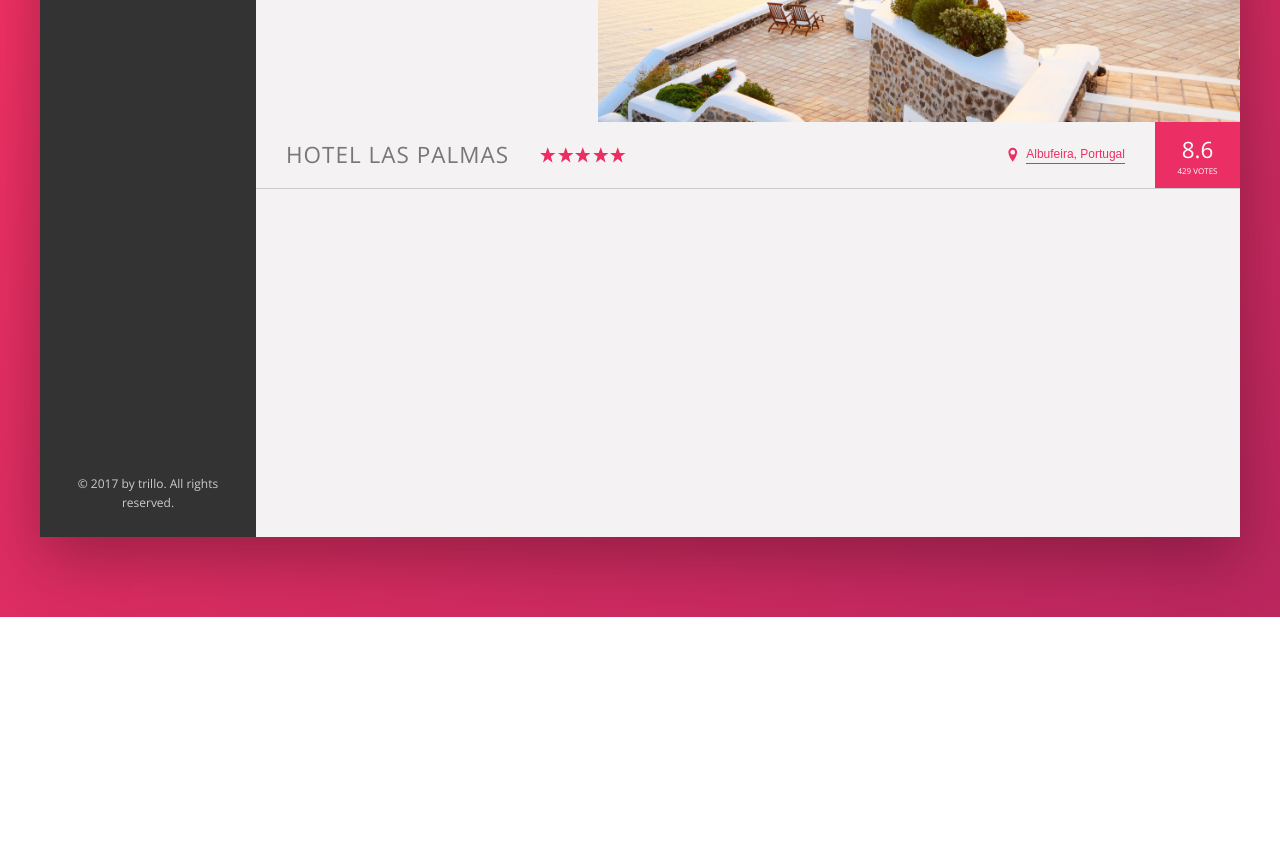
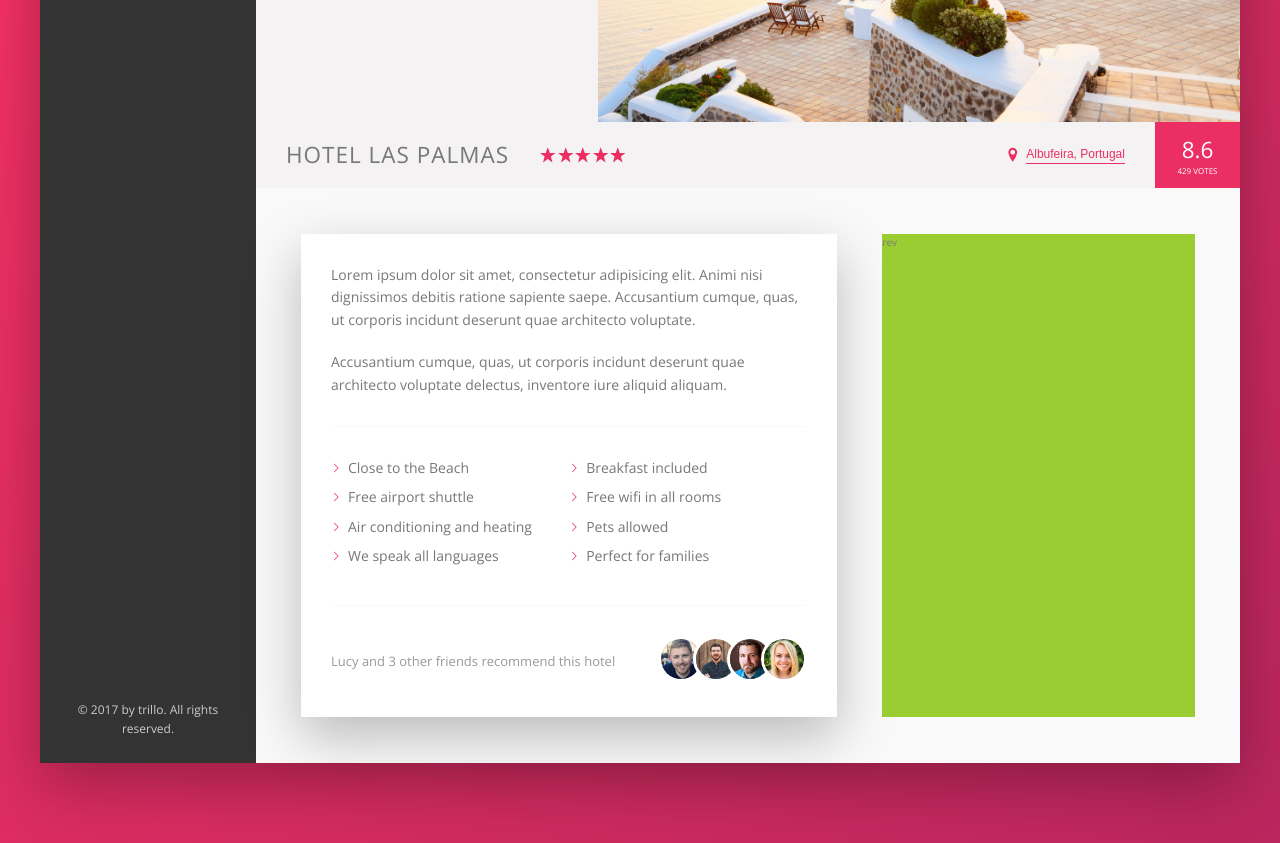
Before and after one commit to mmkrty/Jonas-advance-css-Trillo, a website: page index.html in a window 1280 px wide. Shown: the part 413-1256 px from the top of the page. Before the commit the page ends 1030 px from the top, so only its background shows below. Drawn offline with nearby package versions, Linux system fonts and the light colour scheme.

Commit message:
complete detail section

```diff
--- a/index.html
+++ b/index.html
@@ -142,6 +142,47 @@
                         <div class="overview__rating-count">429 votes</div>
                     </div>
                 </div>
+
+
+                <div class="detail">
+                    <div class="description">
+                        <p class="paragraph">
+                            Lorem ipsum dolor sit amet, consectetur adipisicing elit. Animi nisi dignissimos debitis
+                            ratione sapiente saepe. Accusantium cumque, quas, ut corporis incidunt deserunt quae
+                            architecto voluptate.
+                        </p>
+                        <p class="paragraph">
+                            Accusantium cumque, quas, ut corporis incidunt deserunt quae architecto voluptate delectus,
+                            inventore iure aliquid aliquam.
+                        </p>
+                        <ul class="list">
+                            <li class="list__item">Close to the Beach</li>
+                            <li class="list__item">Breakfast included</li>
+                            <li class="list__item">Free airport shuttle</li>
+                            <li class="list__item">Free wifi in all rooms</li>
+                            <li class="list__item">Air conditioning and heating</li>
+                            <li class="list__item">Pets allowed</li>
+                            <li class="list__item">We speak all languages</li>
+                            <li class="list__item">Perfect for families</li>
+                        </ul>
+                        <div class="recommend">
+                            <p class="recommend__count">
+                                Lucy and 3 other friends recommend this hotel
+                            </p>
+                            <div class="recommend__friends">
+                                <img src="img/user-3.jpg" alt="Friend 1" class="recommend__photo">
+                                <img src="img/user-4.jpg" alt="Friend 2" class="recommend__photo">
+                                <img src="img/user-5.jpg" alt="Friend 3" class="recommend__photo">
+                                <img src="img/user-6.jpg" alt="Friend 4" class="recommend__photo">
+                            </div>
+                        </div>
+
+                    </div>
+
+                    <div class="user-reviews">
+                        rev
+                    </div>
+                </div>
             </main>
         </div>
     </div>
--- a/sass/_base.scss
+++ b/sass/_base.scss
@@ -30,6 +30,9 @@ Grey dark 3: #999
   --color-grey-dark-3: #999;
 
   --shadow-dark: 0 2rem 6rem rgba(0, 0, 0, 0.3);
+  --shadow-light: 0 2rem 5rem rgba(0, 0, 0, 0.25);
+
+  --line: 1px solid var(--color-grey-light-1);
 }
 
 * {
--- a/sass/_components.scss
+++ b/sass/_components.scss
@@ -206,7 +206,7 @@
 .overview {
   display: flex;
   align-items: center;
-  border-bottom: 1px solid var(--color-grey-light-4);
+  border-bottom: var(--line);
 
   &__heading {
     font-size: 2.25rem;
@@ -302,3 +302,77 @@
     box-shadow: none;
   }
 }
+
+///////////////////////////////////
+//paragraph
+.paragraph:not(:last-of-type) {
+  margin-bottom: 2rem;
+}
+
+///////////////////////////////////
+//list
+
+.list {
+  list-style-type: none;
+  margin: 3rem 0;
+  padding: 3rem 0;
+  border-top: var(--line);
+  border-bottom: var(--line);
+
+  display: flex;
+  flex-wrap: wrap;
+
+  &__item {
+    flex: 0 0 50%;
+    margin-bottom: 0.7rem;
+  }
+
+  &__item::before {
+    content: "";
+    display: inline-block;
+    height: 1rem;
+    width: 1rem;
+    margin-right: 0.7rem;
+
+    //older browsers
+    // background-image: url(../img/chevron-thin-right.svg);
+    // background-size: cover;
+
+    //newer browsers
+    background-color: var(--color-primary);
+    -webkit-mask-image: url(../img/chevron-thin-right.svg);
+    -webkit-mask-size: cover;
+    mask-image: url(../img/chevron-thin-right.svg);
+    mask-size: cover;
+  }
+}
+
+///////////////////////////////////
+//recommend
+.recommend {
+  font-size: 1.3rem;
+  color: var(--color-grey-dark-3);
+
+  display: flex;
+  align-items: center;
+  // justify-content: space-between;
+
+  &__count {
+    margin-right: auto;
+  }
+
+  &__friends {
+  }
+
+  &__photo {
+    box-sizing: content-box;
+    height: 4rem;
+    width: 4rem;
+    border-radius: 50%;
+    border: 3px solid #fff;
+
+    &:not(:last-child) {
+      margin-right: -1.5rem;
+    }
+  }
+}
--- a/sass/_layout.scss
+++ b/sass/_layout.scss
@@ -11,7 +11,7 @@
   font-size: 1.4rem;
   height: 7rem;
   background-color: #fff;
-  border-bottom: 1px solid var(--color-grey-light-4);
+  border-bottom: var(--line);
 
   display: flex;
   justify-content: space-between;
@@ -36,7 +36,25 @@
   //   background-color: #fff;
 
   flex: 1;
+}
 
-  //test
-  height: 80rem;
+.detail {
+  display: flex;
+  padding: 4.5rem;
+  background-color: var(--color-grey-light-1);
+  border-bottom: var(--line);
 }
+
+.description {
+  font-size: 1.4rem;
+  background-color: #fff;
+  box-shadow: var(--shadow-light);
+  padding: 3rem;
+  flex: 0 0 60%;
+  margin-right: 4.5rem;
+}
+
+.user-reviews {
+  background-color: yellowgreen;
+  flex: 1;
+}
```
Also changed, not shown: css/style.css.
